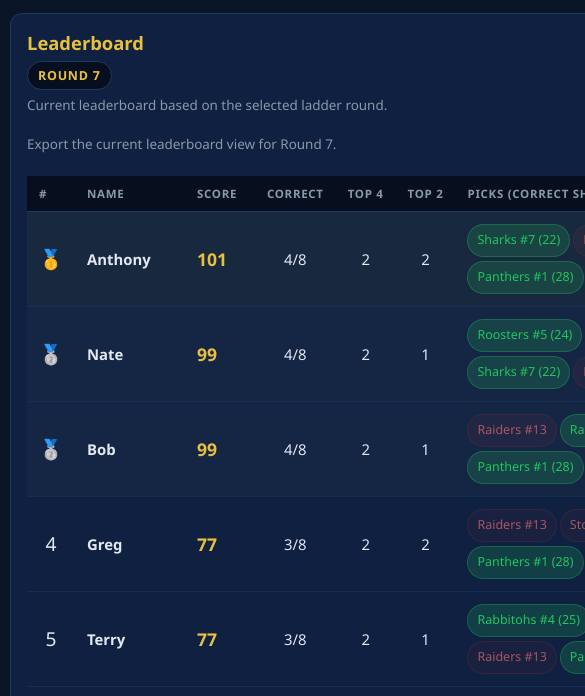
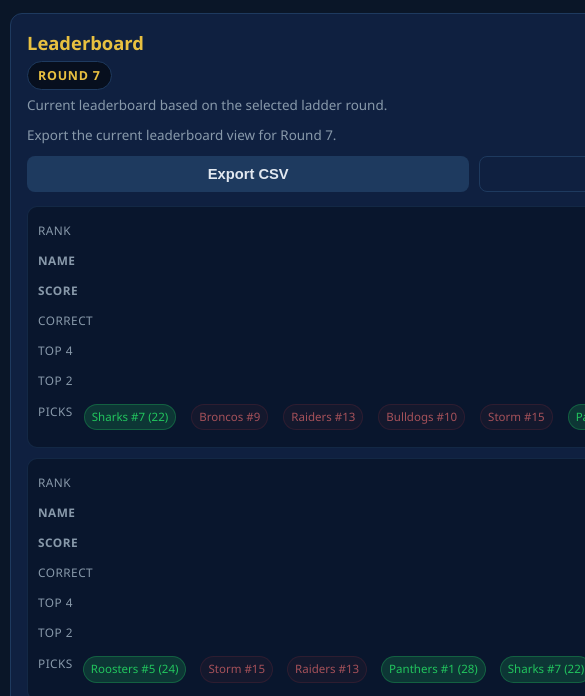
Before and after one commit to RogueElement/tipping-scorer, a plain HTML site: page index.html in a window 390 px wide. Shown: the part 91-787 px from the top of the page, 585 px wide, since content can reach past the window. Drawn offline with Linux system fonts and the light colour scheme.

Commit message:
Add mobile leaderboard view and export/print improvements

```diff
--- a/app.js
+++ b/app.js
@@ -422,13 +422,13 @@ function renderLeaderboard() {
 
     return `
       <tr class="${rowClass}">
-        <td class="rank-cell">${rankIcon(p.rank)}</td>
-        <td class="name-cell">${esc(p.name)}</td>
-        <td class="score-cell">${ladderSet ? p.totalScore : '—'}</td>
-        <td class="num-cell">${ladderSet ? `${p.correctCount}/8` : '—'}</td>
-        <td class="num-cell">${ladderSet ? p.top4Count : '—'}</td>
-        <td class="num-cell">${ladderSet ? p.top2Count : '—'}</td>
-        <td class="chips-cell">${chips}</td>
+        <td class="rank-cell" data-label="Rank">${rankIcon(p.rank)}</td>
+        <td class="name-cell" data-label="Name">${esc(p.name)}</td>
+        <td class="score-cell" data-label="Score">${ladderSet ? p.totalScore : '—'}</td>
+        <td class="num-cell" data-label="Correct">${ladderSet ? `${p.correctCount}/8` : '—'}</td>
+        <td class="num-cell" data-label="Top 4">${ladderSet ? p.top4Count : '—'}</td>
+        <td class="num-cell" data-label="Top 2">${ladderSet ? p.top2Count : '—'}</td>
+        <td class="chips-cell" data-label="Picks">${chips}</td>
       </tr>
     `;
   }).join('');
--- a/style.css
+++ b/style.css
@@ -410,6 +410,96 @@ textarea:focus { outline: 1px solid var(--accent); }
   .ladder-grid { grid-template-columns: 1fr 1fr; }
 }
 
+@media (max-width: 700px) {
+  .scoring-sidebar,
+  .ladder-sidebar {
+    width: 100%;
+    position: static;
+  }
+
+  .leaderboard-toolbar {
+    align-items: stretch;
+  }
+
+  .export-actions {
+    width: 100%;
+  }
+
+  .export-actions .btn {
+    flex: 1 1 0;
+    justify-content: center;
+  }
+
+  .leaderboard thead {
+    display: none;
+  }
+
+  .leaderboard,
+  .leaderboard tbody,
+  .leaderboard tr,
+  .leaderboard td {
+    display: block;
+    width: 100%;
+  }
+
+  .leaderboard tbody tr {
+    border: 1px solid rgba(30,58,95,0.5);
+    border-radius: 10px;
+    margin-bottom: 10px;
+    padding: 10px;
+    background: rgba(7,15,30,0.55);
+  }
+
+  .leaderboard tbody tr:hover {
+    background: rgba(7,15,30,0.75);
+  }
+
+  .leaderboard td {
+    border: none;
+    padding: 5px 0;
+    min-width: 0;
+    display: flex;
+    justify-content: space-between;
+    align-items: flex-start;
+    gap: 10px;
+  }
+
+  .leaderboard td::before {
+    content: attr(data-label);
+    color: var(--muted);
+    font-size: 0.74rem;
+    letter-spacing: 0.04em;
+    text-transform: uppercase;
+    flex: 0 0 auto;
+  }
+
+  .rank-cell,
+  .score-cell,
+  .num-cell,
+  .name-cell {
+    text-align: right;
+    font-size: 0.95rem;
+  }
+
+  .chips-cell {
+    display: block;
+    line-height: 1.6;
+    min-width: 0;
+    padding-top: 8px;
+  }
+
+  .chips-cell::before {
+    display: block;
+    margin-bottom: 6px;
+  }
+
+  .chip {
+    font-size: 0.72rem;
+    margin: 2px 4px 2px 0;
+    padding: 3px 7px;
+  }
+}
+
 @media print {
   @page {
     size: A4 landscape;
```
